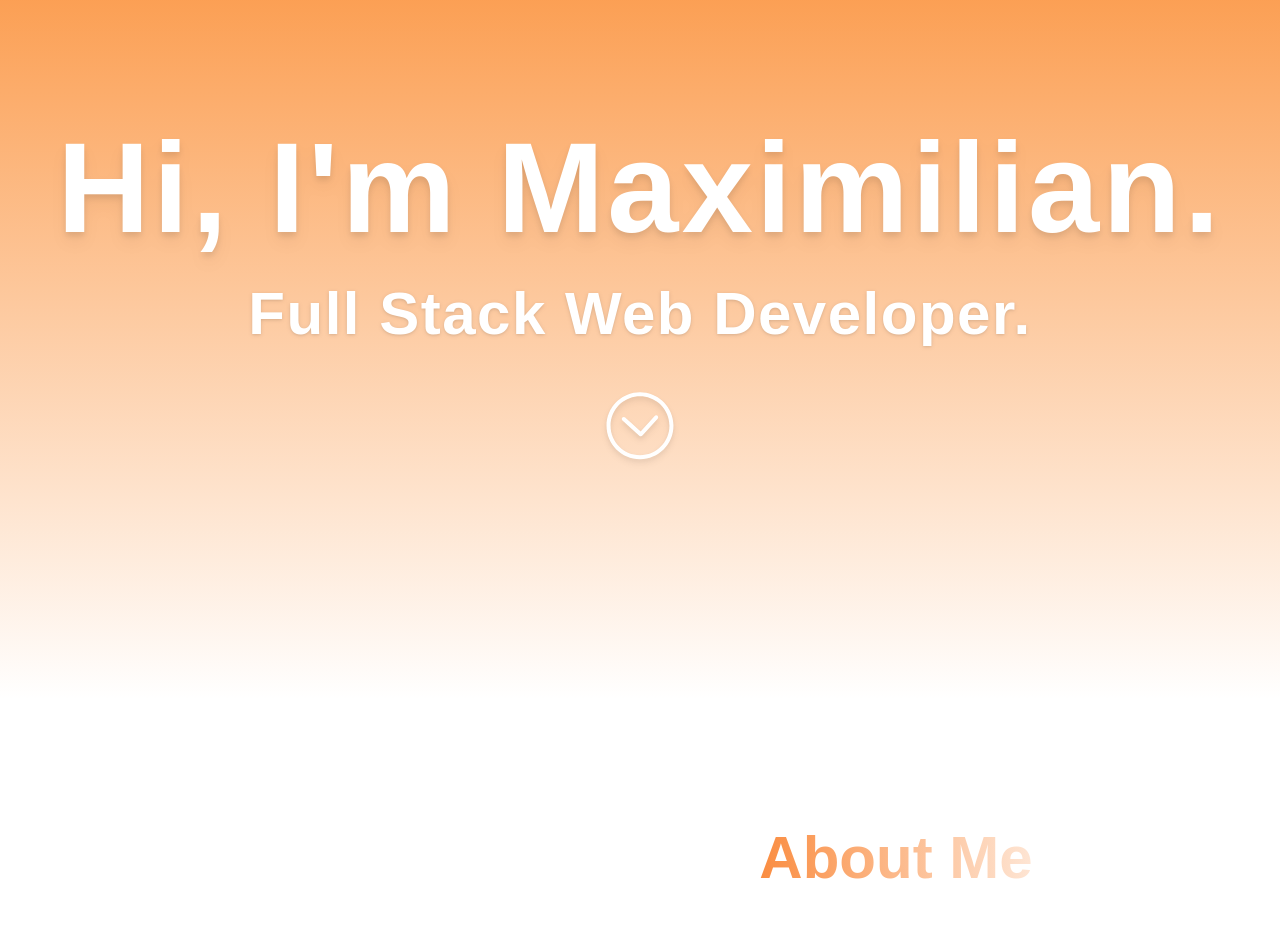
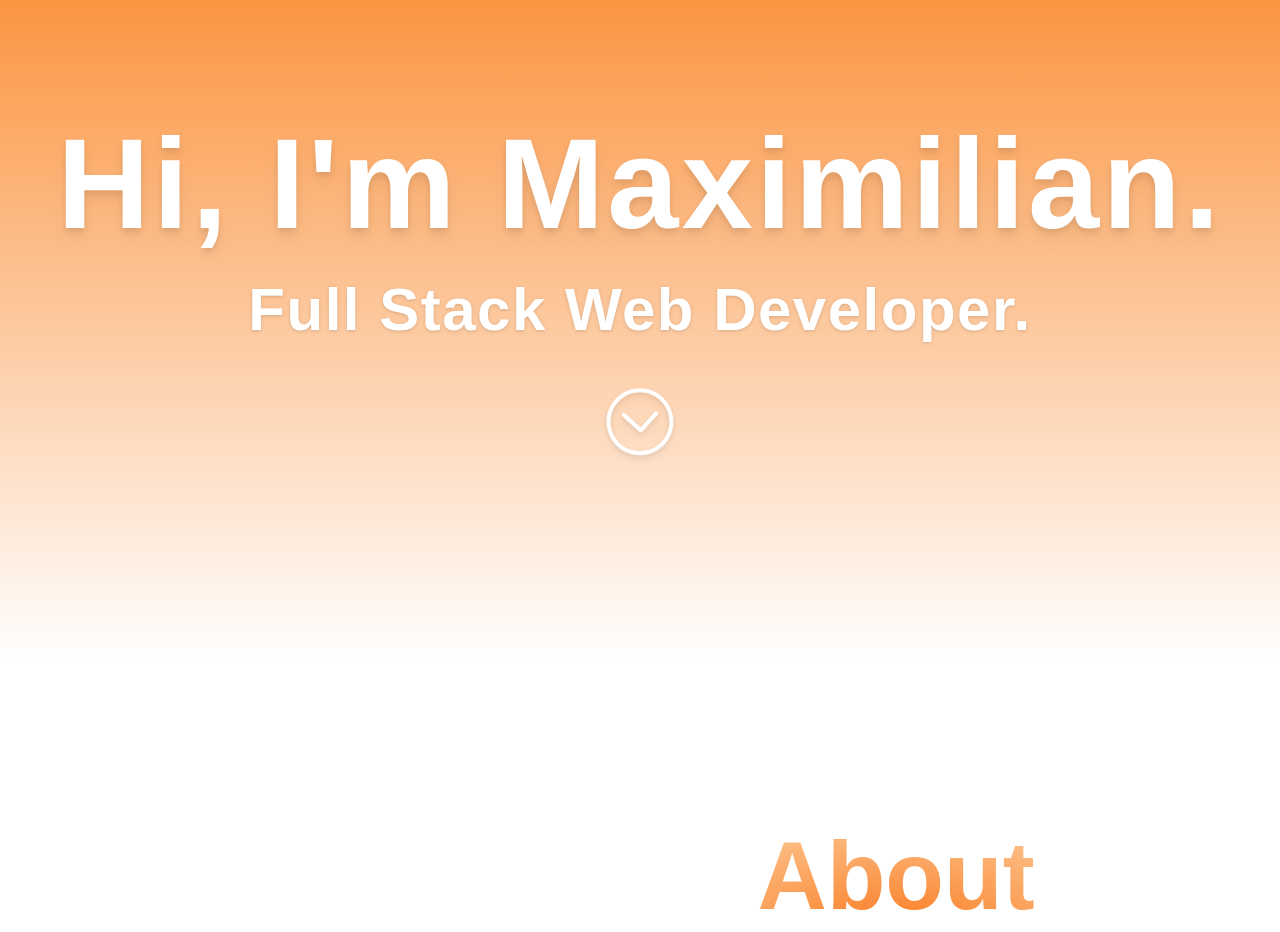
Before and after one commit to MaxHolzmann/portfolio, a Next.js app: page / in a window 1280 px wide. Shown: the part 100-1032 px from the top of the page. Built offline with nearby package versions, Linux system fonts and the light colour scheme.

Commit message:
changes background gradient percentages

```diff
--- a/app/components/Project.js
+++ b/app/components/Project.js
@@ -9,7 +9,7 @@ export default function Project({
   // make buttons more interesting?
 
   return (
-    <div className="m-3 w-3/4 rounded-lg bg-white bg-gradient-radial from-white from-50% to-slate-300 p-3 shadow-md">
+    <div className="m-3 w-3/4 rounded-lg bg-white bg-gradient-radial from-white from-60% to-slate-300 p-3 shadow-md">
       <h1 className="pb-7 text-center font-poppins text-3xl text-slate-500 drop-shadow-md md:text-3xl lg:text-4xl">
         {title}
       </h1>
--- a/app/page.js
+++ b/app/page.js
@@ -63,9 +63,8 @@ export default function Home() {
 
   return (
     <>
-      {/* fix this on small / phone screens */}
-      <header className="flex h-screen flex-col place-items-center justify-center bg-gradient-to-b from-orange-400 pb-96 pt-52 text-center sm:p-10 sm:pt-0">
-        <h1 className="text-wrap mt-10 text-center font-bebas text-8xl font-bold tracking-wide text-white drop-shadow-lg md:text-9xl">
+      <header className="flex h-screen flex-col place-items-center justify-center bg-gradient-to-b from-orange-400 from-10% to-95% pb-96 pt-52 text-center sm:p-10 sm:pt-0">
+        <h1 className="text-wrap mt-8 text-center font-bebas text-8xl font-bold tracking-wide text-white drop-shadow-lg md:text-9xl">
           {allText.headerText}
         </h1>
         <h2 className="p-8 font-bebas text-6xl font-semibold tracking-wide text-white drop-shadow">
@@ -92,7 +91,7 @@ export default function Home() {
           className="max-w-md rounded-full shadow-lg sm:mb-5 sm:max-w-sm"
         />
         <div className="flex max-w-4xl flex-col justify-center">
-          <h1 className="mt-10 bg-gradient-to-r from-orange-500 to-white bg-clip-text pb-10 font-bebas text-6xl font-semibold text-transparent md:mt-0">
+          <h1 className="mt-10 bg-gradient-radial from-orange-500 to-orange-200  bg-clip-text pb-10 font-bebas text-8xl font-semibold text-transparent md:mt-0">
             About Me
           </h1>
           <p className="pb-4 text-xl font-normal">{allText.sectionOneText}</p>
```
